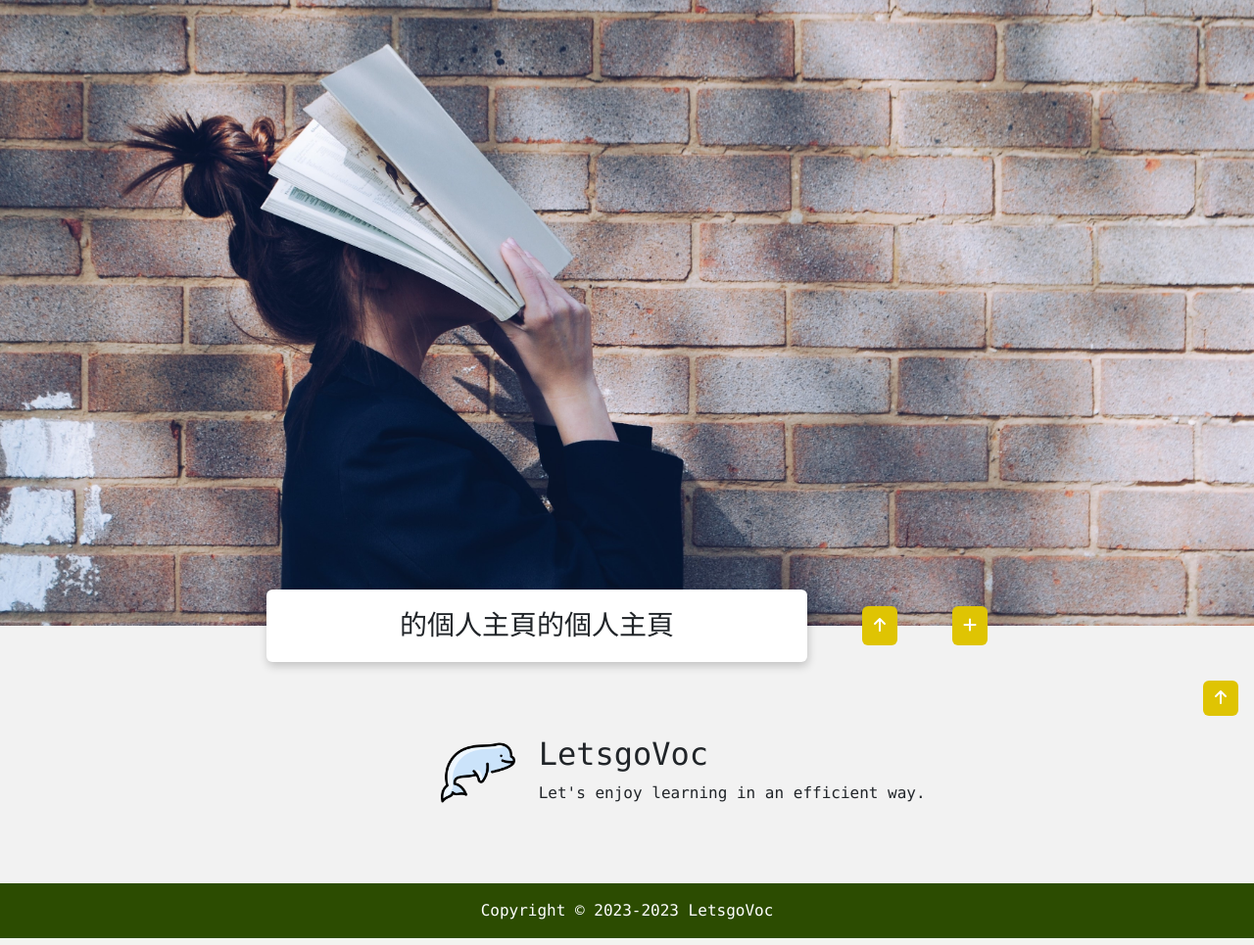
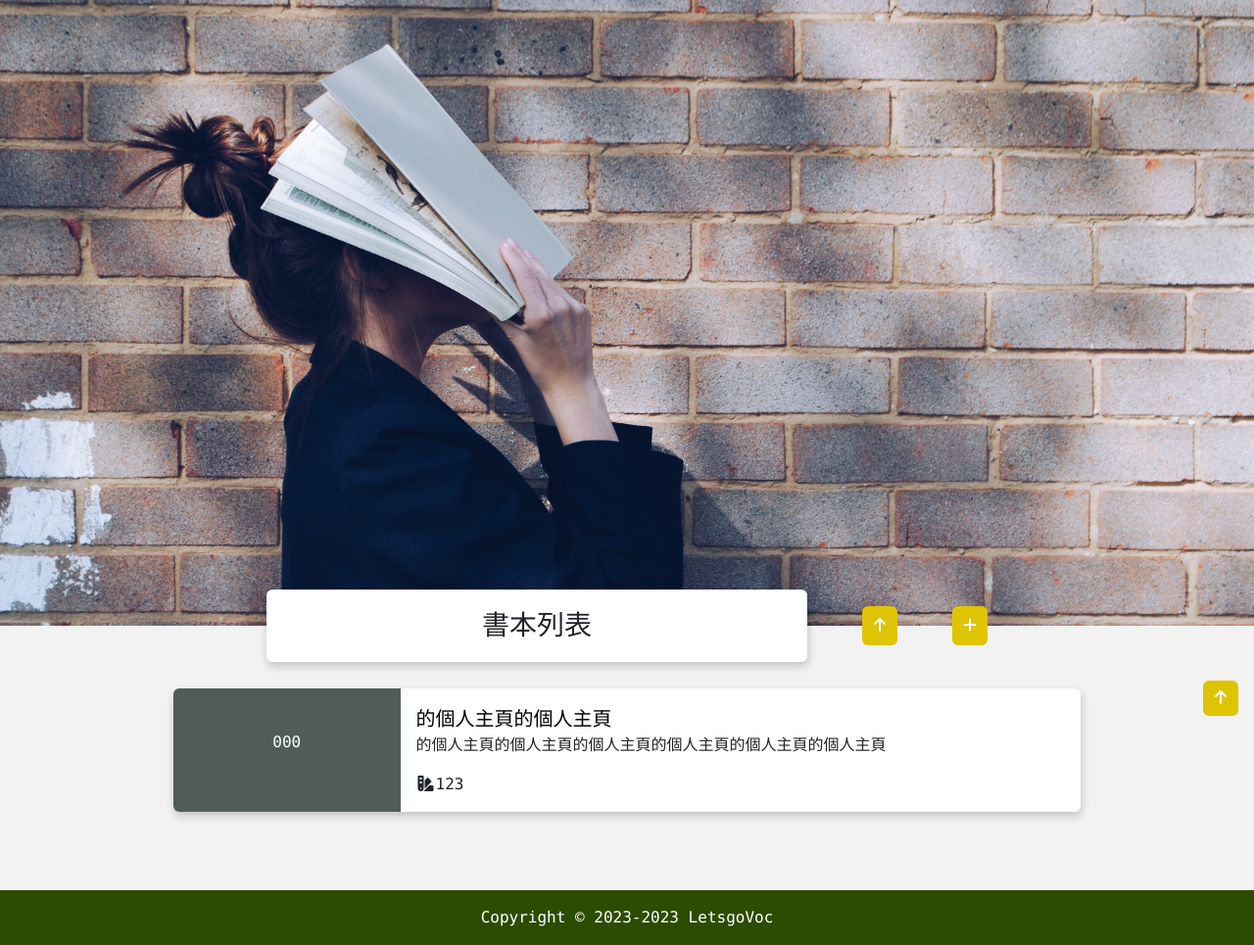
Before and after one commit to jinny8813/VocaBud, a CodeIgniter 4 app: the page made by app/Views/pages/book_list.php in a window 1280 px wide. Shown: the part 57-1022 px from the top of the page at 98% size. Run offline with PHP 8.4 and a stand-in for CodeIgniter, Linux system fonts and the light colour scheme; the template is opened without the code that fills it, so the values that code supplies are empty; some libraries are stand-ins or nearby versions.

Commit message:
book list card style and add class to a tags

```diff
--- a/app/Views/pages/book_list.php
+++ b/app/Views/pages/book_list.php
@@ -11,7 +11,7 @@
                     <div class="position-absolute top-100 start-50 translate-middle d-flex justify-content-between align-items-center w-100">
                         <div class="card w-75">
                             <div class="card-body">
-                                <div class="text-center fs-3">的個人主頁的個人主頁</div>
+                                <div class="text-center fs-3">書本列表</div>
                             </div>
                         </div>
                         <div>
@@ -26,15 +26,24 @@
         </div>
     </div>
     <div class="container py-5">
-        <div class="row justify-content-center m-3">
-            <div class="col-5 pt-5 row justify-content-end">
-                <div style="width:100px">
-                    <img class="img-fluid" src="<?= base_url('../../public/assets/images/icon.png') ?>" alt="">
+        <div class="row justify-content-center my-3">
+            <div class="col-md-10">
+
+                <div class="card mb-3">
+                    <div class="row g-0">
+                        <div class="col-3 d-flex align-items-center justify-content-center bg_dark_blue rounded-start">
+                            <p class="text-center">000</p>
+                        </div>
+                        <div class="col-9 card-body">
+                            <div class="fs-5">
+                                <a href="" class="a_black stretched-link">的個人主頁的個人主頁</a>
+                            </div>
+                            <p class="ellipsis">的個人主頁的個人主頁的個人主頁的個人主頁的個人主頁的個人主頁</p>
+                            <div><i class="fa-fw fa-solid fa-swatchbook"></i>123</div>
+                        </div>
+                    </div>
                 </div>
-            </div>
-            <div class="col-7 pt-5">
-                <h2>LetsgoVoc</h2>
-                <p>Let's enjoy learning in an efficient way.</p>
+
             </div>
         </div>
     </div>
```
Also changed, not shown: app/Views/pages/user_home.php (+5 -5 lines), public/assets/css/style.css, public/assets/css/style.scss, 1 other file.
